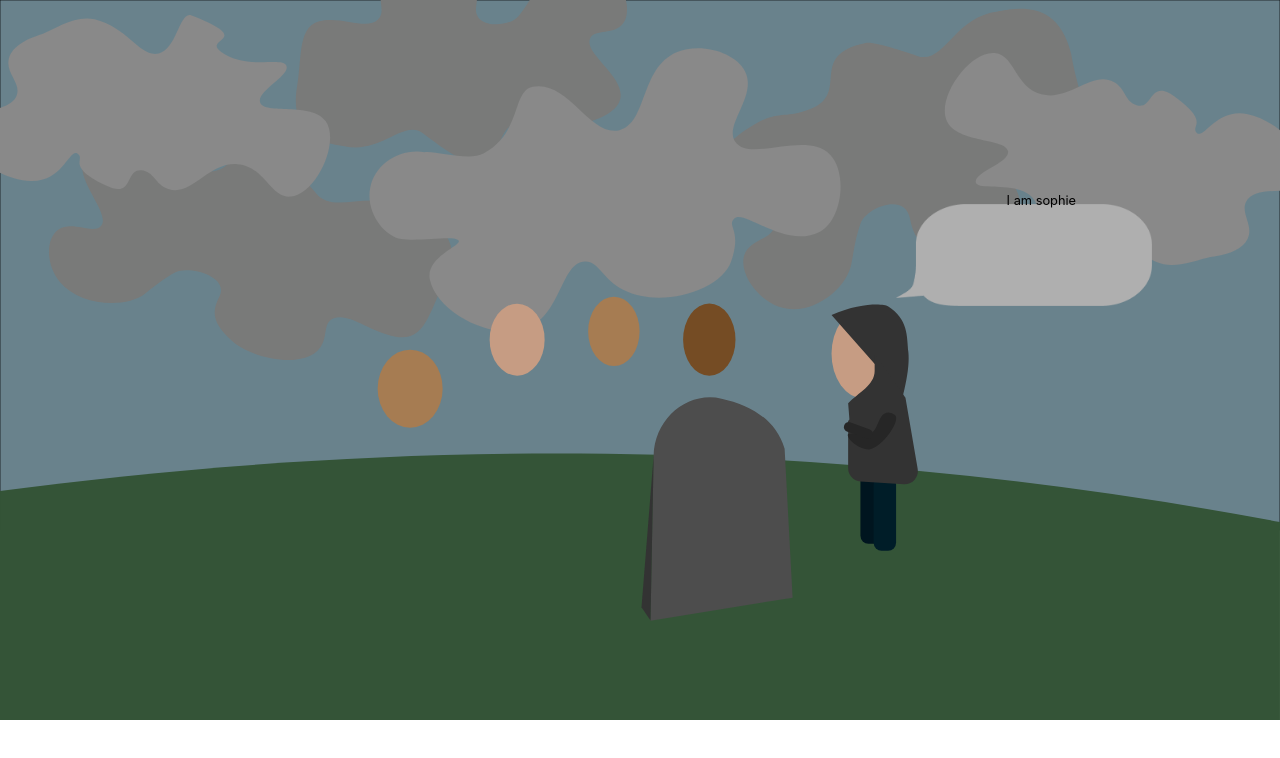
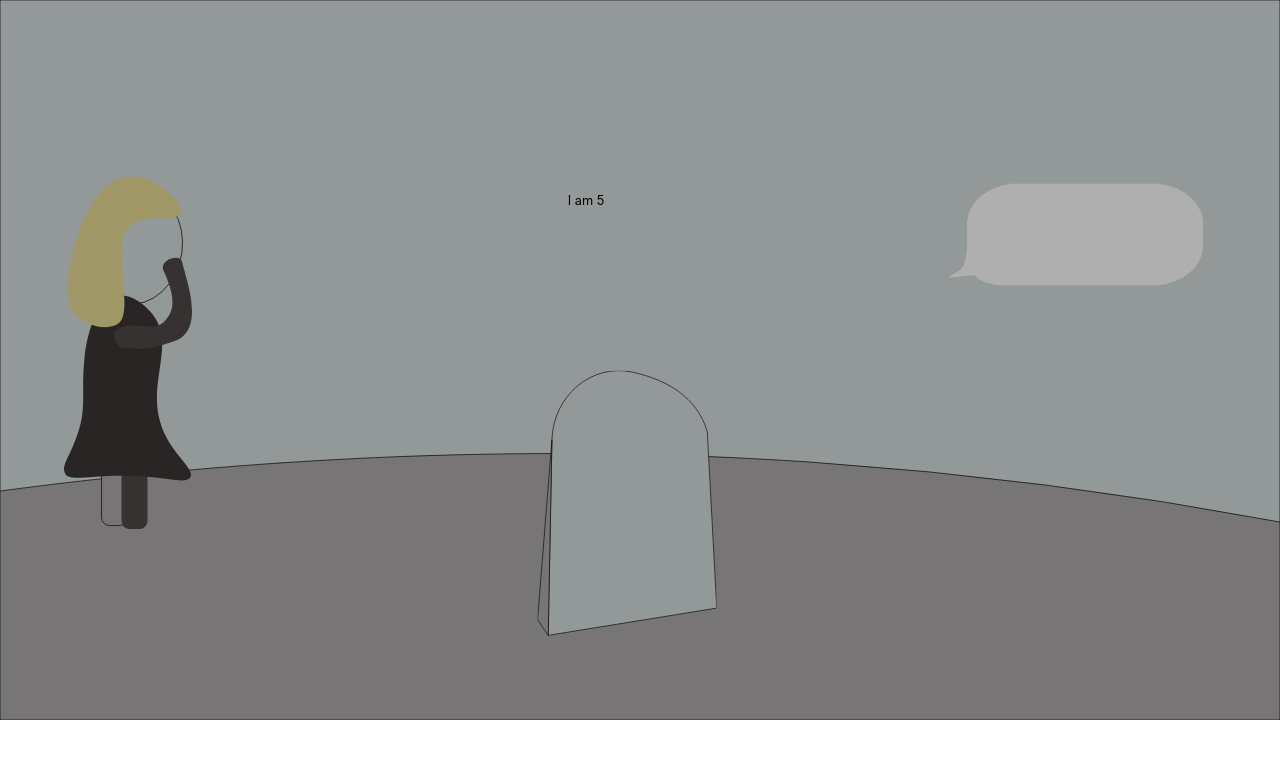
Before and after one commit to joal7299/Capstone, a React (Create React App) app: page /home in a window 1280 px wide. Shown: the top 758 px of the page. Built offline with nearby package versions, Linux system fonts and the light colour scheme.

Commit message:
Sophie most recent

```diff
--- a/src/App.js
+++ b/src/App.js
@@ -10,7 +10,6 @@ class App extends React.Component {
             complete: false
         };
     }
-
 
   render() {
     return (
--- a/src/components/Home.js
+++ b/src/components/Home.js
@@ -1,16 +1,36 @@
 import React from 'react'
-import {ReactComponent as Funeral} from "../img/funeral.svg"
+import {ReactComponent as Funeral} from "../img/background.svg"
+import {ReactComponent as Gravestone} from "../img/gravestone.svg"
+import {ReactComponent as Person1} from "../img/person1.svg"
+
 import Text from "../img/textBubble.png";
 
 class Home extends React.Component {
+    constructor(props) {
+        super(props);
+        this.state = {
+            hover1: false,
+            hover2: false,
+            hover3: false,
+            hover4: false,
+            hover5: false
+        };
+    }
+    //
+    // hoverMouseCoord(e) {
+    //     if ((130%<e.screenX<180%)
+    // }
+
     render() {
         return (
             <div>
                 <div className="confine">
-                <img className="textBubbleHome" src={Text}/>
-                <p className="textHome">I am sophie
-                </p>
+                    <img className="textBubbleHome" src={Text}/>
+                    <p className="textHome">I am 5
+                    </p>
                 </div>
+                <Person1 className="grey1"/>
+                <Gravestone className="gravestone"/>
                 <Funeral />
             </div>
         )
--- a/src/components/style.css
+++ b/src/components/style.css
@@ -9,8 +9,8 @@
 .textBubbleHome {
     z-index: 1;
     position: absolute;
-    width: 20%;;
-    transform: translate(350%,200%);
+    width: 20%;
+    transform: translate(370%,180%);
     position: absolute;
 }
 
@@ -18,5 +18,19 @@
     z-index: 1;
     font-size: 1vw;
     position: absolute;
-    transform: translate(1450%,1200%);
+    transform: translate(1550%,1200%);
 }
+
+.gravestone {
+    z-index: 1;
+    position: absolute;
+    transform: translate(300%,140%);
+    width: 14%;
+}
+
+.grey1 {
+    z-index: 1;
+    position: absolute;
+    transform: translate(50%,50%);
+    width: 10%;
+}
--- a/src/index.js
+++ b/src/index.js
@@ -8,8 +8,6 @@ import Parent from './components/Parent';
 import Roommate from './components/Roommate';
 import Driver from './components/Driver';
 
-
-// import * as serviceWorker from './serviceWorker';
 const routing = (
     <Router>
         <div>
```
